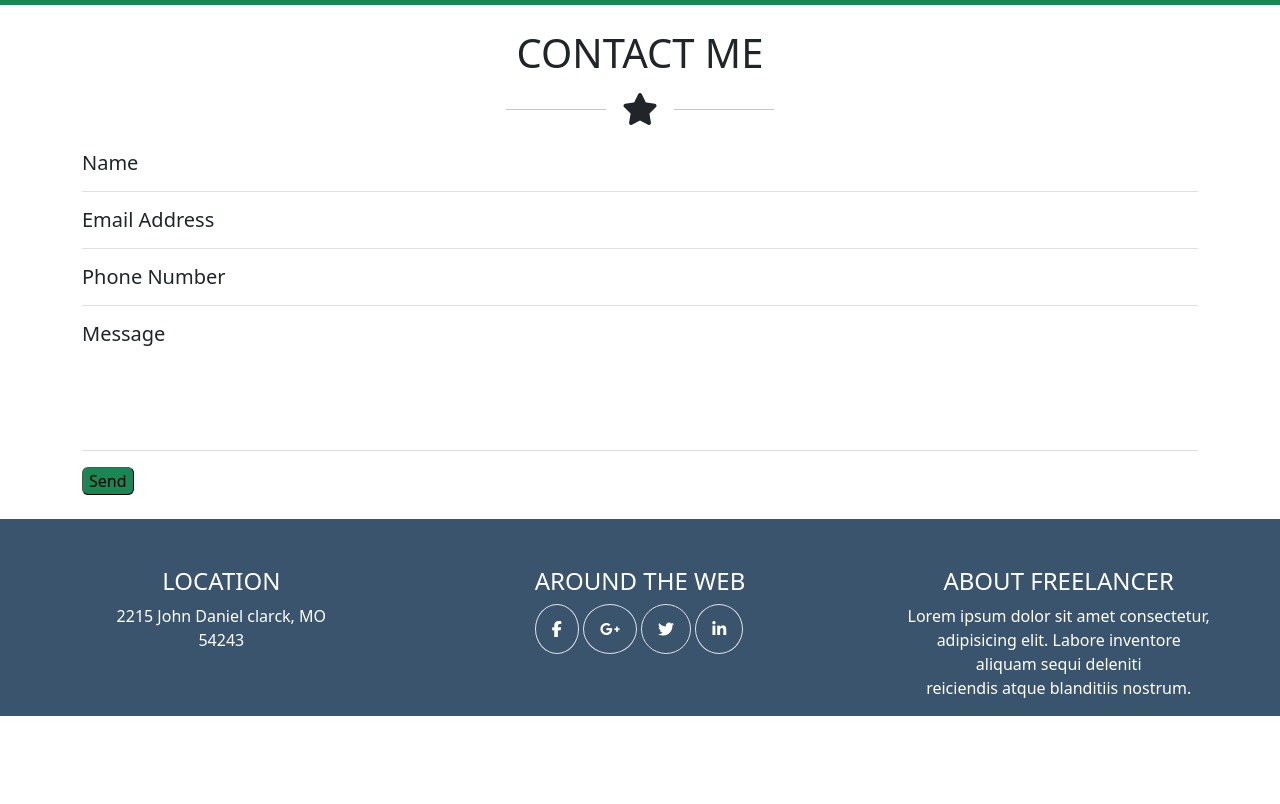
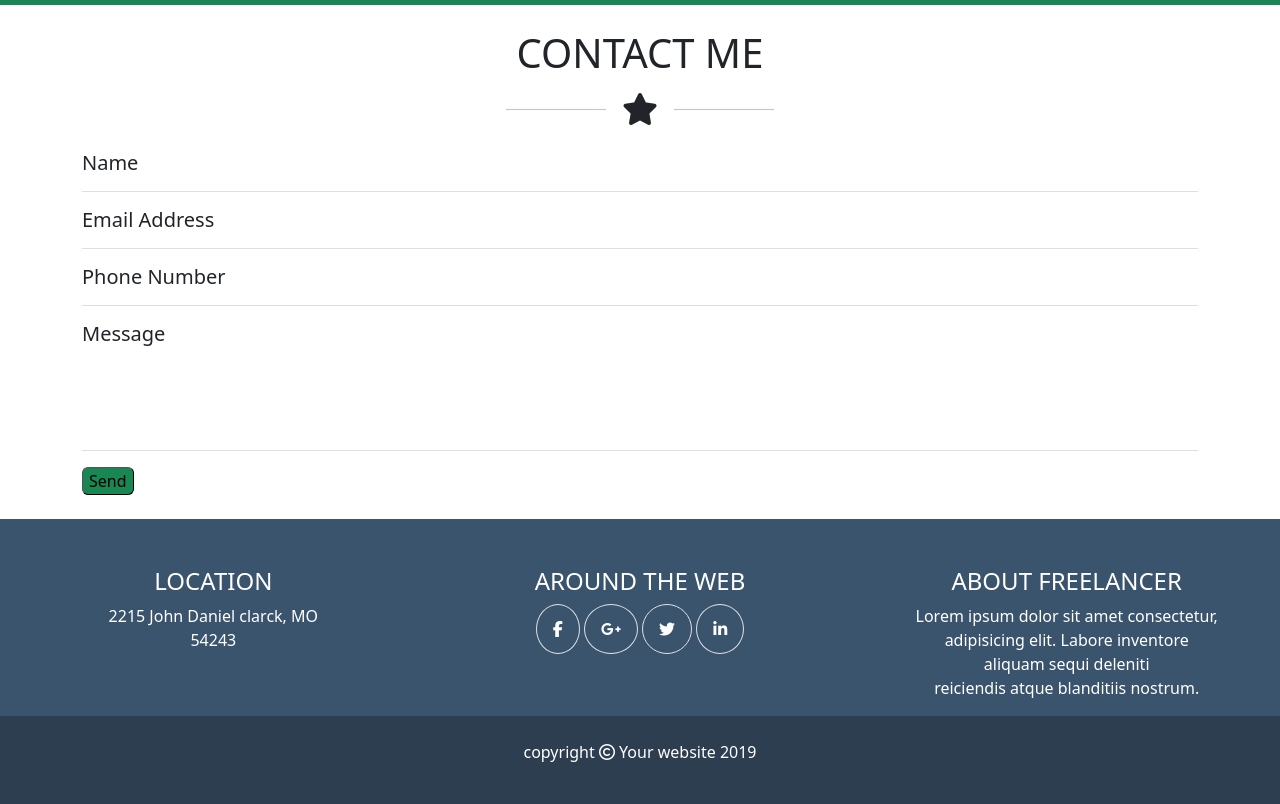
Before and after one commit to DavideTarantino/html-css-bootstrap-freelancer, a plain HTML site: page index.html in a window 1280 px wide. Shown: the part 1615-2419 px from the top of the page. Before the commit the page ends 2331 px from the top, so only its background shows below. Drawn offline with nearby package versions, Linux system fonts and the light colour scheme.

Commit message:
inserimento della sezione copiright

```diff
--- a/assets/style.css
+++ b/assets/style.css
@@ -37,3 +37,8 @@ hr{
 .info{
     background-color: #3A546D;
 }
+
+
+.copyright{
+    background-color: #2C3E50;
+}
--- a/index.html
+++ b/index.html
@@ -117,24 +117,27 @@
     </main>
     <footer>
         <section class="container-fluid info">
-            <div class="pt-5 text-white d-flex justify-content-between">
-                <div  class="text-center col-md-4">
+            <div class="row text-white d-flex justify-content-between">
+                <div  class="text-center col-12 col-lg-4 pt-5">
                     <h4>LOCATION</h4>
                     <p>2215 John Daniel clarck, MO <br>54243</p>
                 </div>
-                <div>
+                <div class="text-center col-12 col-lg-4 pt-5">
                     <h4>AROUND THE WEB</h4>
                     <i class="fa-brands fa-facebook-f border p-3 rounded-circle"></i>
                     <i class="fa-brands fa-google-plus-g border p-3 rounded-circle"></i>
                     <i class="fa-brands fa-twitter border p-3 rounded-circle"></i>
                     <i class="fa-brands fa-linkedin-in border p-3 rounded-circle"></i>
                 </div>
-                <div class="text-center col-md-4">
+                <div class="text-center col-12 col-lg-4 pt-5">
                     <h4>ABOUT FREELANCER</h4>
                     <p>Lorem ipsum dolor sit amet consectetur,<br> adipisicing elit. Labore inventore <br> aliquam sequi deleniti <br>reiciendis atque blanditiis nostrum.</p>
                 </div>
             </div>
         </section>
+        <section class="copyright text-center text-white p-4 .bg-primary-subtle">
+            <p>copyright <i class="fa-regular fa-copyright"></i> Your website 2019</p>
+        </section>
     </footer>
   </body>
 </html>
```
